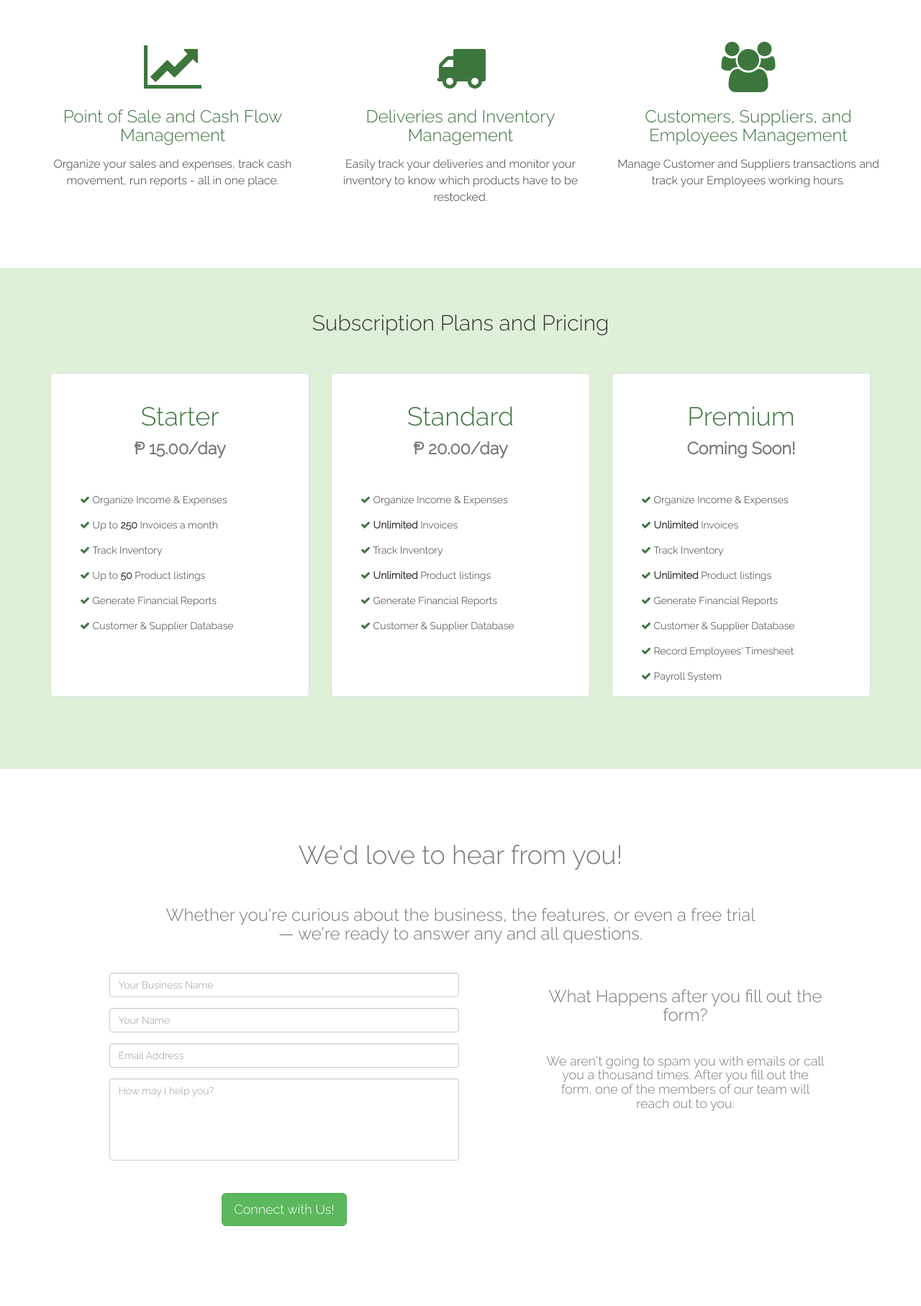
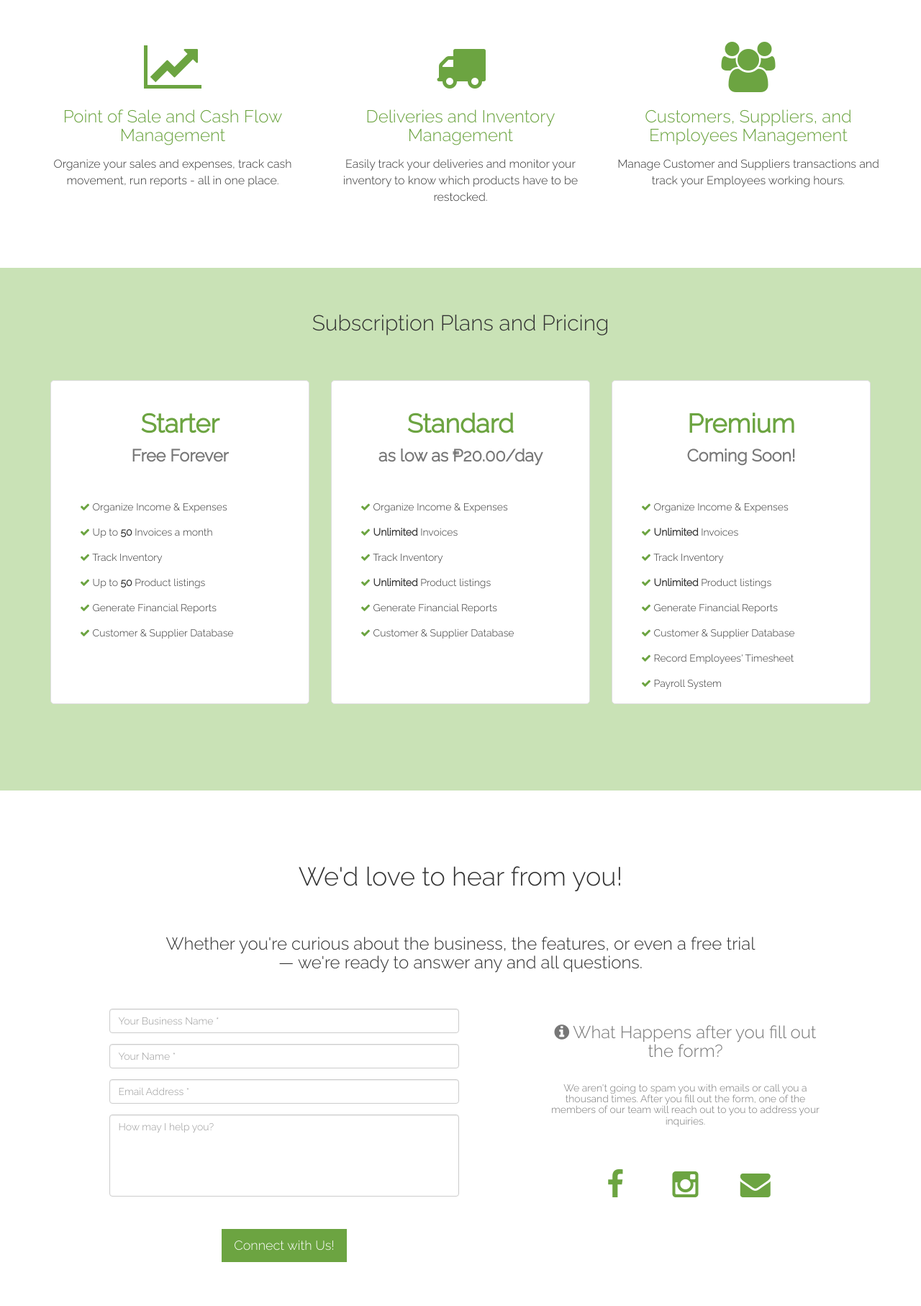
Before and after one commit to silvadrian3/lookup-website, a PHP site: page / in a window 1280 px wide. Shown: the part 1208-3022 px from the top of the page at 72% size. Before the commit the page ends 2911 px from the top, so only its background shows below. Run offline with PHP 8.4, Linux system fonts and the light colour scheme.

Commit message:
Change theme color

```diff
--- a/css/main.css
+++ b/css/main.css
@@ -44,7 +44,28 @@ body {
 
 }
 
+.text-primary {
+    color: rgb(108, 164, 65)
+}
+
+.bg-theme {
+    background-color: #c9e2b6;
+}
 /* Custom Button Styles */
+
+.btn-theme {
+	margin-top:12%;
+    border-radius: 0;
+    color: #fff;
+    background-color: rgb(108 164 65);
+}
+
+.btn-theme:hover,
+.btn-theme:focus,
+.btn-theme:active {
+    color: #fff;
+    filter: brightness(108%);
+}
 
 .btn-dark {
 	margin-top:12%;
@@ -234,8 +255,16 @@ color:#FFFFFF;
 
 /* Custom */
 
-.social img{
-margin:1% 4%;
+.social-links {
+color:rgb(108, 164, 65);
+cursor: pointer;
+margin-top:20px;
+}
+
+.social-links:hover,
+.social-links:focus,
+.social-links:active {
+    filter: brightness(108%);
 }
 
 .client_connect{
@@ -276,8 +305,9 @@ margin-bottom:7%;
     box-shadow: #777;
     border-radius: 5px;
     padding: 20px 40px;
-    margin-top: 10px;
+    margin-top: 20px;
     height: 450px;
+    margin-bottom: 20px;
 }
 
 .pricing-column p {
@@ -320,9 +350,14 @@ margin-bottom:7%;
 /* Contact */
 
 .contact h1, .contact h3, .contact h4 {
-	padding-bottom:30px;
+	padding-bottom:40px;
+}
+
+#company-details h3, #company-details h5 {
+    padding-bottom:20px;
     color: #777;
 }
+
 
 /* terms and conditions */
 
--- a/index.html
+++ b/index.html
@@ -42,8 +42,8 @@
 			<li><a href="#features" onclick="closeNav()">About the Product</a></li>
             <li><a href="#pricing" onclick="closeNav()">Plans &amp; Pricing</a></li>
             <li><a href="#contact" onclick="closeNav()">Connect with Us</a></li>
-            <li><a href="https://forms.gle/pGvoS1jYnH73PdL87" onclick="closeNav()">Join Pilot Program</a></li>
-            <li><a href="#" onclick="login();closeNav()">Log In</a></li>
+            <li><a href="https://welcome.ly/p/lookup" onclick="closeNav()">Join Pilot Program</a></li>
+            <!-- <li><a href="#" onclick="login();closeNav()">Log In</a></li> -->
         </ul>
         <div class="text-center" style="position:absolute; bottom:0; margin-left:8%">
             <p class="text-center" id="footer"></p>
@@ -55,7 +55,7 @@
             <h1>Our Business</h1>
             <h2>IS TO BUILD YOURS</h2>
             <!-- <a href="#pricing" class="btn btn-dark btn-lg" style="width: 150px;"><b>Let's Start!</b></a> -->
-            <a href="https://forms.gle/pGvoS1jYnH73PdL87" class="btn btn-dark btn-lg"><b>Join Pilot Program!</b></a>
+            <a href="https://welcome.ly/p/lookup" class="btn btn-theme btn-lg"><b>Join Pilot Program!</b></a>
         </div>
     </header>
 
@@ -76,18 +76,18 @@
                     <div class="col-lg-12">
                         <div class="row" style="margin-top:5%">
                             <div class="col-lg-4">
-                                <i class="fa fa-5x fa-line-chart text-success"></i><br/>
-                                <h3 class="text-success form-group">Point of Sale and Cash Flow Management</h3>
+                                <i class="fa fa-5x fa-line-chart text-primary"></i><br/>
+                                <h3 class="text-primary form-group">Point of Sale and Cash Flow Management</h3>
                                 <p>Organize your sales and expenses, track cash movement, run reports - all in one place.</p>
                             </div>
                             <div class="col-lg-4">
-                                <i class="fa fa-5x fa-truck text-success"></i><br/>
-                                <h3 class="text-success form-group">Deliveries and Inventory Management</h3>
+                                <i class="fa fa-5x fa-truck text-primary"></i><br/>
+                                <h3 class="text-primary form-group">Deliveries and Inventory Management</h3>
                                 <p>Easily track your deliveries and monitor your inventory to know which products have to be restocked.</p>
                             </div>
                             <div class="col-lg-4">
-                                <i class="fa fa-5x fa-users text-success"></i><br/>
-                                <h3 class="text-success form-group">Customers, Suppliers, and Employees Management</h3>
+                                <i class="fa fa-5x fa-users text-primary"></i><br/>
+                                <h3 class="text-primary form-group">Customers, Suppliers, and Employees Management</h3>
                                 <p>Manage Customer and Suppliers transactions and track your Employees working hours.</p>
                             </div>
                         </div>
@@ -97,7 +97,7 @@
         </div>
     </section>
 
-    <section id="pricing" class="pricing  bg-success">
+    <section id="pricing" class="pricing bg-theme">
         <div class="container">
             <div class="row">
                 <div class="col-lg-12">
@@ -109,44 +109,44 @@
                     <div class="row">
 						<div class="col-lg-4">
                             <div class="pricing-column">
-                                <h1 class="text-success text-center" style="margin-bottom:0px">Starter</h1>
-                                <h1 class="text-center form-group" style="margin-top:0px; margin-bottom:20px"><small>&#8369; 15.00/day</small></h1>
+                                <h1 class="text-primary text-center" style="margin-bottom:0px; font-weight: bolder;">Starter</h1>
+                                <h1 class="text-center form-group" style="margin-top:0px; margin-bottom:20px"><small>Free Forever</small></h1>
                                 <!-- <input type="button" onclick="freeTrial()" class="btn btn-lg btn-success btn-block" value="Free 30-day Trial"> -->
                                 <br/>
-                                <p><i class="fa fa-check text-success"></i> Organize Income &amp; Expenses</p>
-                                <p><i class="fa fa-check text-success"></i> Up to <b>250</b> Invoices a month</p>
-                                <p><i class="fa fa-check text-success"></i> Track Inventory</p>
-                                <p><i class="fa fa-check text-success"></i> Up to <b>50</b> Product listings</p>
-                                <p><i class="fa fa-check text-success"></i> Generate Financial Reports</p>
-                                <p><i class="fa fa-check text-success"></i> Customer &amp; Supplier Database</p>
+                                <p><i class="fa fa-check text-primary"></i> Organize Income &amp; Expenses</p>
+                                <p><i class="fa fa-check text-primary"></i> Up to <b>50</b> Invoices a month</p>
+                                <p><i class="fa fa-check text-primary"></i> Track Inventory</p>
+                                <p><i class="fa fa-check text-primary"></i> Up to <b>50</b> Product listings</p>
+                                <p><i class="fa fa-check text-primary"></i> Generate Financial Reports</p>
+                                <p><i class="fa fa-check text-primary"></i> Customer &amp; Supplier Database</p>
                             </div>
                         </div>
                         <div class="col-lg-4">
                             <div class="pricing-column">
-                                <h1 class="text-success text-center" style="margin-bottom:0px">Standard</h1>
-                                <h1 class="text-center form-group" style="margin-top:0px; margin-bottom:20px"><small>&#8369; 20.00/day</small></h1>
+                                <h1 class="text-primary text-center" style="margin-bottom:0px; font-weight: bolder;">Standard</h1>
+                                <h1 class="text-center form-group" style="margin-top:0px; margin-bottom:20px"><small>as low as &#8369;20.00/day</small></h1>
                                 <!-- <input type="button" onclick="freeTrial()" class="btn btn-lg btn-success btn-block" value="Free 30-day Trial"> -->
                                 <br/>
-                                <p><i class="fa fa-check text-success "></i> Organize Income &amp; Expenses</p>
-                                <p><i class="fa fa-check text-success"></i> <b>Unlimited</b> Invoices</p>
-                                <p><i class="fa fa-check text-success"></i> Track Inventory</p>
-                                <p><i class="fa fa-check text-success"></i> <b>Unlimited</b> Product listings</p>
-                                <p><i class="fa fa-check text-success"></i> Generate Financial Reports</p>
-                                <p><i class="fa fa-check text-success"></i> Customer &amp; Supplier Database</p>
+                                <p><i class="fa fa-check text-primary "></i> Organize Income &amp; Expenses</p>
+                                <p><i class="fa fa-check text-primary"></i> <b>Unlimited</b> Invoices</p>
+                                <p><i class="fa fa-check text-primary"></i> Track Inventory</p>
+                                <p><i class="fa fa-check text-primary"></i> <b>Unlimited</b> Product listings</p>
+                                <p><i class="fa fa-check text-primary"></i> Generate Financial Reports</p>
+                                <p><i class="fa fa-check text-primary"></i> Customer &amp; Supplier Database</p>
                             </div>
 						</div>
 						<div class="col-lg-4">
                             <div class="pricing-column">
-                                <h1 class="text-success text-center" style="margin-bottom:0px">Premium</h1>
+                                <h1 class="text-primary text-center" style="margin-bottom:0px; font-weight: bolder;">Premium</h1>
                                 <h1 class="text-center form-group" style="margin-top:0px; margin-bottom:45px"><small>Coming Soon!</small></h1>
-                                <p><i class="fa fa-check text-success"></i> Organize Income &amp; Expenses</p>
-                                <p><i class="fa fa-check text-success"></i> <b>Unlimited</b> Invoices</p>
-                                <p><i class="fa fa-check text-success"></i> Track Inventory</p>
-                                <p><i class="fa fa-check text-success"></i> <b>Unlimited</b> Product listings</p>
-                                <p><i class="fa fa-check text-success"></i> Generate Financial Reports</p>
-                                <p><i class="fa fa-check text-success"></i> Customer &amp; Supplier Database</p>
-                                <p><i class="fa fa-check text-success"></i> Record Employees' Timesheet</p>
-                                <p><i class="fa fa-check text-success"></i> Payroll System</p>
+                                <p><i class="fa fa-check text-primary"></i> Organize Income &amp; Expenses</p>
+                                <p><i class="fa fa-check text-primary"></i> <b>Unlimited</b> Invoices</p>
+                                <p><i class="fa fa-check text-primary"></i> Track Inventory</p>
+                                <p><i class="fa fa-check text-primary"></i> <b>Unlimited</b> Product listings</p>
+                                <p><i class="fa fa-check text-primary"></i> Generate Financial Reports</p>
+                                <p><i class="fa fa-check text-primary"></i> Customer &amp; Supplier Database</p>
+                                <p><i class="fa fa-check text-primary"></i> Record Employees' Timesheet</p>
+                                <p><i class="fa fa-check text-primary"></i> Payroll System</p>
                             </div>
 						</div>
                     </div>
@@ -169,19 +169,19 @@
                     <div class="row">
                         <div class="col-lg-9 col-lg-offset-2">
                             <div class="col-lg-12 form-group">
-                                <input type="text" id="business_name" class="form-control" placeholder="Your Business Name">
+                                <input type="text" id="business_name" class="form-control" placeholder="Your Business Name *">
                             </div>
                             <div class="col-lg-12 form-group">
-                                <input type="text" id="name" class="form-control" placeholder="Your Name">
+                                <input type="text" id="name" class="form-control" placeholder="Your Name *">
                             </div>
                             <div class="col-lg-12 form-group">
-                                <input type="email" id="email" class="form-control" placeholder="Email Address" required="required">
+                                <input type="email" id="email" class="form-control" placeholder="Email Address *" required="required">
                             </div>
                             <div class="col-md-12 form-group">
-                                <textarea name="message" id="message" class="form-control" rows="5" placeholder="How may I help you?" style="resize:none"></textarea>
+                                <textarea name="message" id="message" class="form-control" rows="5" placeholder="How may I help you?" style="resize:none" required></textarea>
                             </div>
                             <div class="col-md-12 form-group">
-                                <button class="btn btn-success btn-lg" type="button" id="btn_send"style="margin-top: 30px;">Connect with Us!</button>
+                                <button class="btn btn-theme btn-lg" type="button" id="btn_send"style="margin-top: 30px;">Connect with Us!</button>
                             </div>
                             <div class="col-md-12 form-group" id="success"></div>
                         </div>
@@ -189,8 +189,14 @@
                 </form>
             </div>
             <div id="company-details" class="col-md-4 text-center" style="margin-left:30px">
-                <h3>What Happens after you fill out the form?</h3>
-                <h4>We aren't going to spam you with emails or call you a thousand times. After you fill out the form, one of the members of our team will reach out to you.</h4>
+                <h3><i class="fa fa-info-circle"></i> What Happens after you fill out the form?</h3>
+                <h5>We aren't going to spam you with emails or call you a thousand times. After you fill out the form, one of the members of our team will reach out to you to address your inquiries.</h5>
+
+                <div class="col-md-10 col-md-offset-1" style="margin-top: 10px;">
+                    <div class="col-md-4"><a href="https://www.facebook.com/lookupcloudtech"><i class="fa fa-facebook fa-3x social-links"></i></a></div>
+                    <div class="col-md-4"><a href="https://www.instagram.com/lookupcloudtech"><i class="fa fa-instagram fa-3x social-links"></i></a></div>
+                    <div class="col-md-4"><a href="mailto:lookupcloudtech@gmail.com"><i class="fa fa-envelope fa-3x social-links"></i></a></div>
+                </div>
             </div>
         </div>
 	</section>
```
